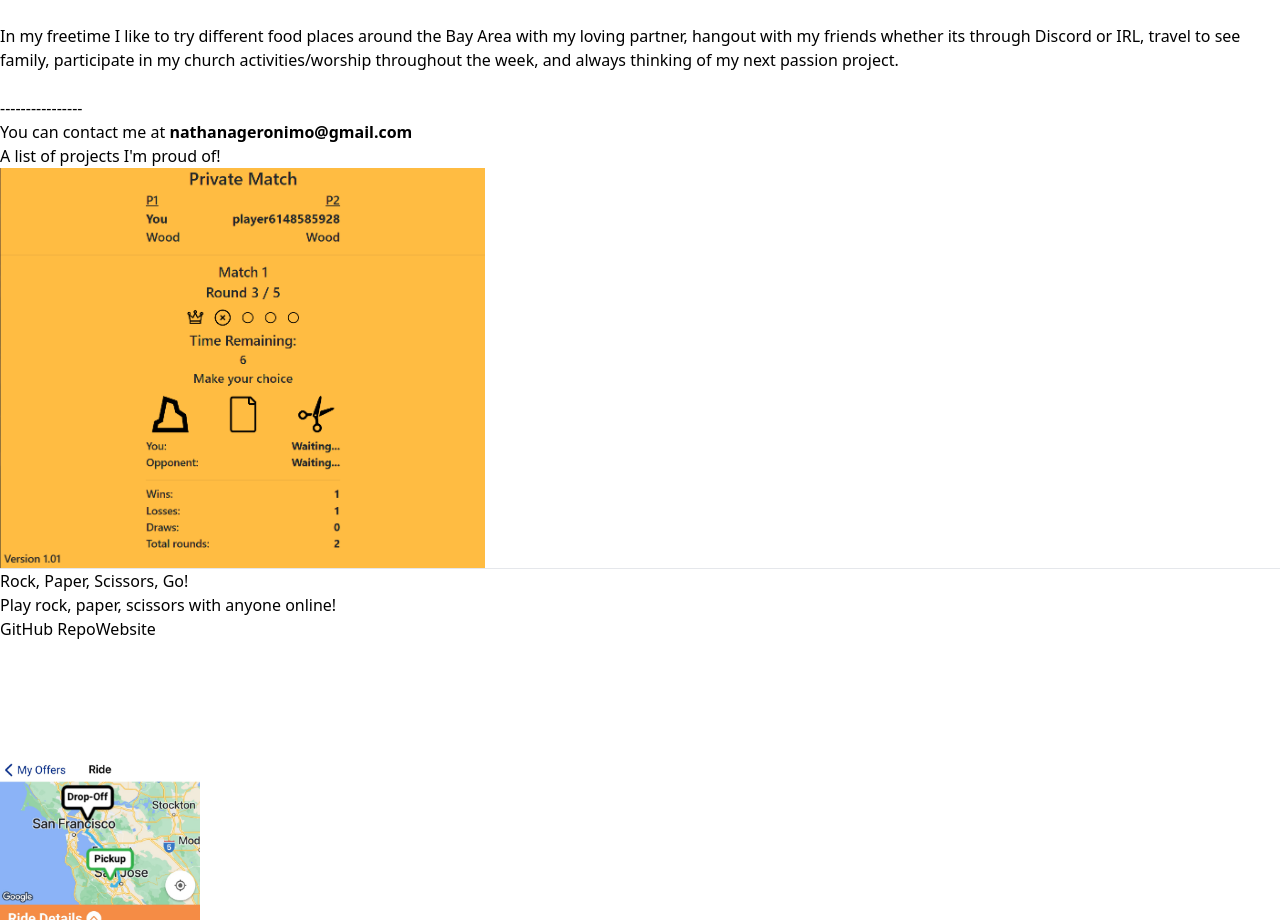
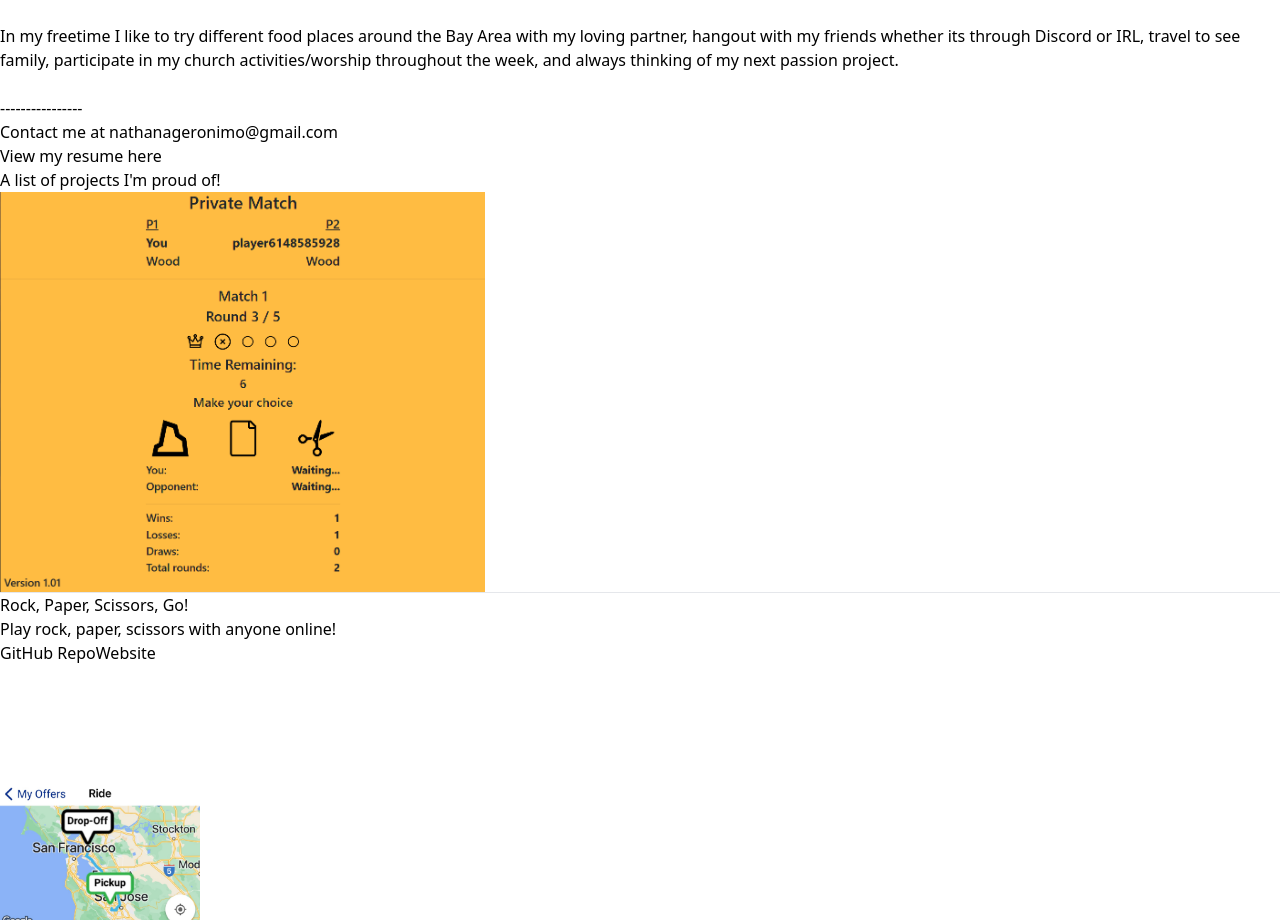
Before and after one commit to nathangero/portfolio-react, a React (Vite) app: page / in a window 1280 px wide. Shown: the part 900-1820 px from the top of the page. Built offline with nearby package versions, Linux system fonts and the light colour scheme.

Commit message:
add link to resume page in about me sectoin

```diff
--- a/src/components/AboutMe.tsx
+++ b/src/components/AboutMe.tsx
@@ -1,3 +1,4 @@
+import { NavLink } from "react-router-dom";
 
 export default function AboutMe() {
   const EMAIL = "nathanageronimo@gmail.com";
@@ -80,7 +81,10 @@ export default function AboutMe() {
           <div className="text-center">
             <label>----------------</label>
             <p>
-              You can contact me at <a href={`mailto:${EMAIL}`} className="max-md:text-xl text-blue-500"><b>{EMAIL}</b></a>
+              Contact me at <a href={`mailto:${EMAIL}`} className="max-md:text-2xl text-blue-500 font-bold mb-3">{EMAIL}</a>
+            </p>
+            <p>
+              View my resume <NavLink to={"/resume"} className="max-md:text-2xl text-blue-500 font-bold">here</NavLink>
             </p>
           </div>
         </div>
--- a/src/pages/Resume.tsx
+++ b/src/pages/Resume.tsx
@@ -1,7 +1,13 @@
+import { useEffect } from "react";
 import ResumeButtons from "../components/ResumeButtons";
 import Skills from "../components/Skills";
 
 export default function Resume() {
+
+  useEffect(() => {
+    // Scroll window to top when going to this page
+    window.scrollTo(0, 0);
+  }, [])
 
   return (
     <>
```
